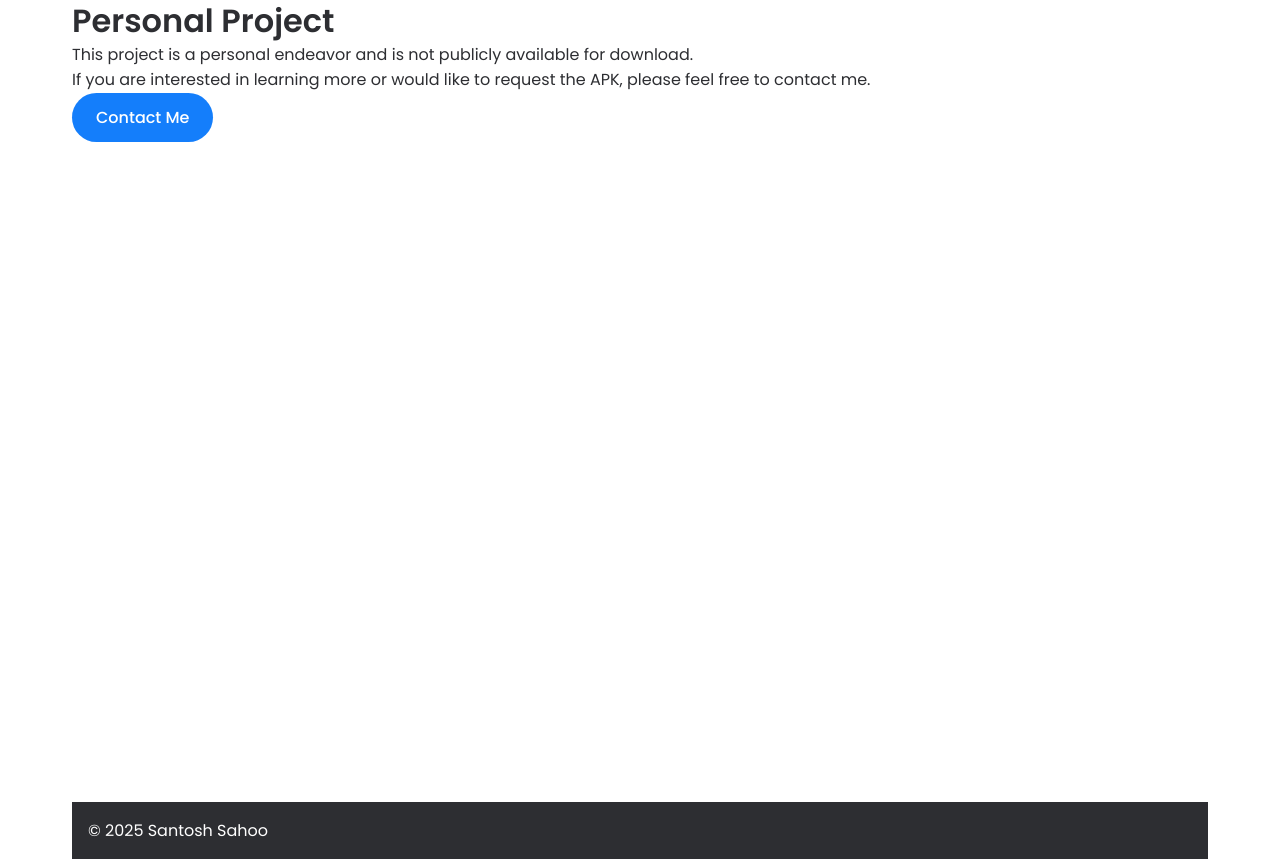
After one commit to Santosh-2003-sahoo/personal-portfolio, a Flask app: page /personal-project in a window 1280 px wide. The commit adds this page. Run offline with Flask 3, Linux system fonts and the light colour scheme.

```diff
--- a/app.py
+++ b/app.py
@@ -89,6 +89,14 @@ portfolio_data = {
             'technologies': ['Streamlit', 'Python', 'Pandas', 'Matplotlib'],
             'link': 'https://github.com/Santosh-2003-sahoo/Whatsapp_chat_analyzer',
             'demo_link': 'https://whatsapp-chat-analyzer-2hg8.onrender.com/'
+        },
+        {
+            'name': 'Finance Tracker',
+            'category': 'app',
+            'description': 'A mobile app to track your expenses and income, tracking each spending from multiple sources and manage bills.',
+            'technologies': ['Python', 'MongoDB', 'Flask', 'React Native'],
+            'link': 'https://github.com/Santosh-2003-sahoo/budget-app-ui',
+            'demo_link': ''
         }
 
     ]
@@ -179,6 +187,10 @@ def contact():
 
     return render_template('contact.html', data=portfolio_data)
 
+@app.route('/personal-project')
+def personal_project():
+    return render_template('personal_project.html', data=portfolio_data)
+
 if __name__ == '__main__':
     port = int(os.environ.get('PORT', 5000))
     app.run(host='0.0.0.0', port=port)
--- /dev/null
+++ b/templates/personal_project.html
@@ -0,0 +1,24 @@
+<!DOCTYPE html>
+<html lang="en">
+<head>
+    <meta charset="UTF-8">
+    <meta name="viewport" content="width=device-width, initial-scale=1.0">
+    <title>Personal Project</title>
+    <link rel="stylesheet" href="{{ url_for('static', filename='css/style.css') }}">
+</head>
+<body>
+    <div class="container">
+        <header>
+            <h1>Personal Project</h1>
+        </header>
+        <main>
+            <p>This project is a personal endeavor and is not publicly available for download.</p>
+            <p>If you are interested in learning more or would like to request the APK, please feel free to contact me.</p>
+            <a href="{{ url_for('contact') }}" class="btn-primary">Contact Me</a>
+        </main>
+        <footer>
+            <p>&copy; {{ data['current_year'] }} {{ data['name'] }}</p>
+        </footer>
+    </div>
+</body>
+</html>
--- a/templates/projects.html
+++ b/templates/projects.html
@@ -36,7 +36,11 @@
                     </div>
                     <div class="project-links">
                         <a href="{{ project.link }}" class="project-link" target="_blank"><i class="fab fa-github"></i> View Code</a>
-                        <a href="{{ project.demo_link}}" class="project-link"><i class="fas fa-external-link-alt"></i> Live Demo</a>
+                        {% if project.demo_link %}
+                            <a href="{{ project.demo_link }}" class="btn-primary" target="_blank">View Demo</a>
+                        {% else %}
+                            <a href="{{ url_for('personal_project') }}" class="btn-primary">Request APK</a>
+                        {% endif %}
                     </div>
                 </div>
             </div>
```
